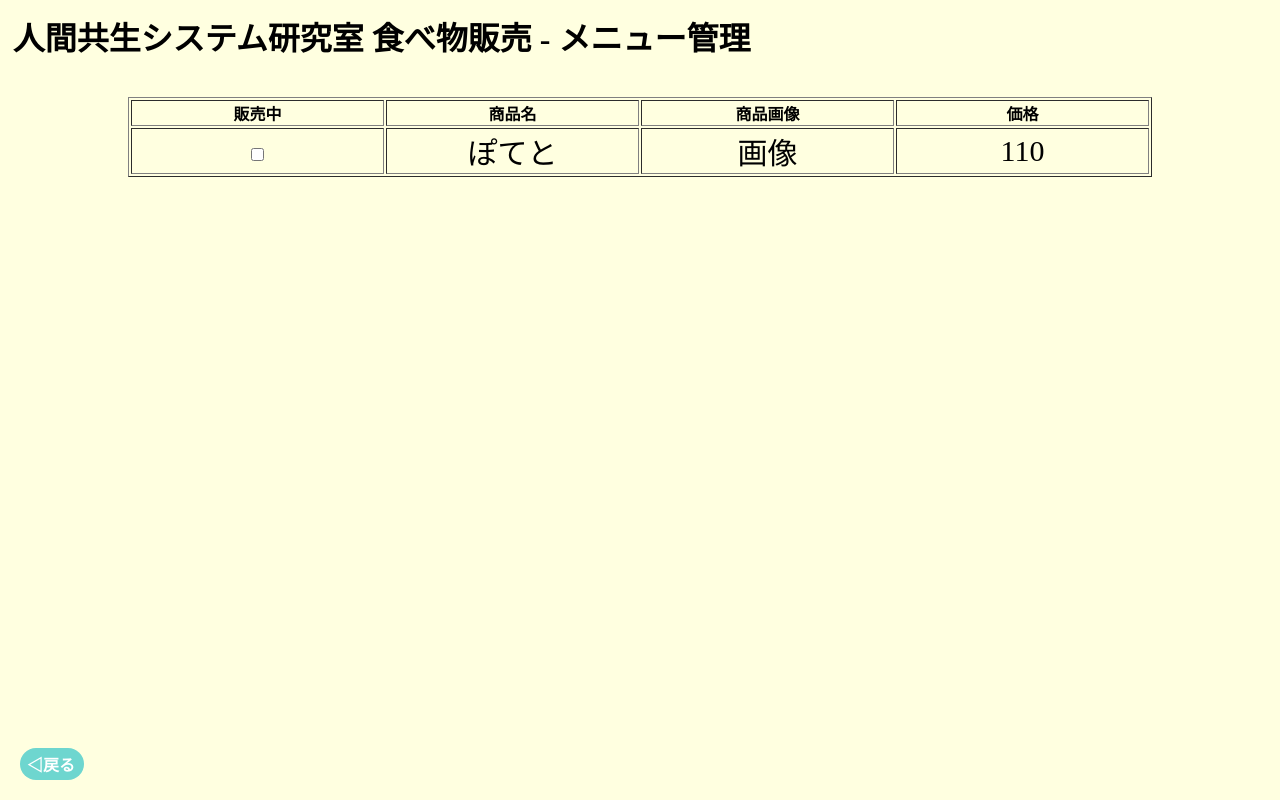
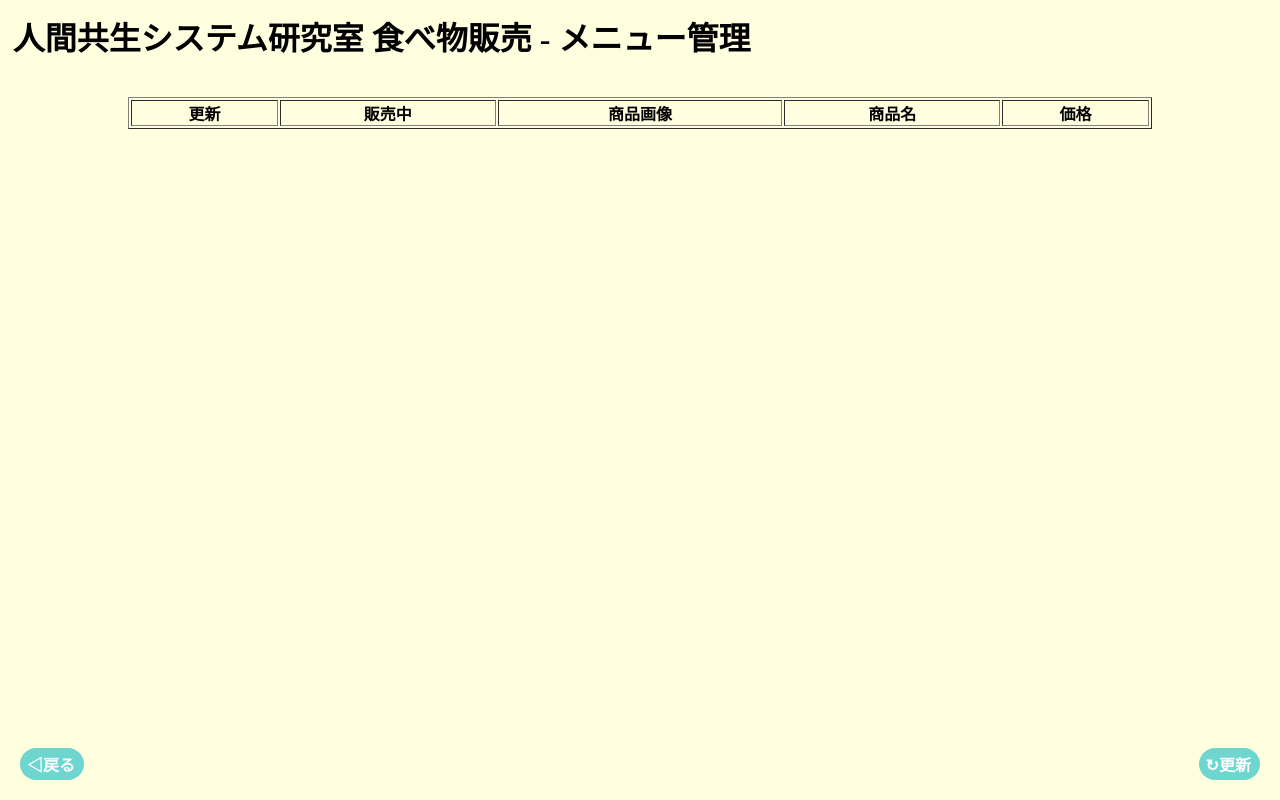
Before and after one commit to penguin-syan/InventoryControl, a PHP site: page /admin/updatemenu in a window 1280 px wide. Run offline with PHP 8.4, Linux system fonts and the light colour scheme; data that the repository does not hold is empty; a stand-in replaces the project's code that opens the database connection.

Commit message:
[update]メニュー情報の更新画面を更新
メニュー情報の更新画面に，現行のメニュー情報が表示されるように修正．

```diff
--- a/admin/updatemenu/index.html
+++ b/admin/updatemenu/index.php
@@ -17,8 +17,8 @@
  <head>
      <title>食べ物販売 - メニュー管理</title>
      <meta charset="UTF-8">
-     <link rel="stylesheet" href="../css/style_menu.css">
-     <link rel="stylesheet" href="../css/style_button.css">
+     <link rel="stylesheet" href="../../css/style_updatemenu.css">
+     <link rel="stylesheet" href="../../css/style_button.css"
      <meta http-equiv="Cache-Control" content="no-cache">
      <!--
      <link rel="icon" href="">
@@ -32,22 +32,23 @@
 
  <body oncontextmenu="return false;">
      <h1>人間共生システム研究室 食べ物販売 - メニュー管理</h1>
+     <form>
      <table border="1px">
      <tr>
+         <th>更新</th>
          <th>販売中</th>
+         <th>商品画像</th>
          <th>商品名</th>
-         <th>商品画像</th>
          <th>価格</th>
      </tr>
-     <tr>
-         <td><input type="checkbox"></th>
-         <td>ぽてと</td>
-         <td>画像</td>
-         <td>110</td>
-     </tr>
+     <?php
+     require_once '../../connect_db.php';
+     updateMenuOutput();
+     ?>
      </table>
+     </form>
 
-     <!-- <p id="pageTop"><a href="../purchase">購入画面へ進む▷</a></p> -->
+     <p id="pageTop"><a href="">↻更新</a></p>
      <p id="pageBack"><a href="../">◁戻る</a></p>
 
  </body>
--- a/connect_db.php
+++ b/connect_db.php
@@ -193,7 +193,6 @@ function updateInventory(){
     $sqlCommand = "select * from inventory;";
     $sql = mysqlCommand($sqlCommand);
 
-    $total = 0;
     foreach($sql as $value){
         //販売中なら，テキストボックス内の数値を確認しupdateする．
         if($value['onsale'] == 1){
@@ -224,3 +223,20 @@ function addNewMenu() {
     $sqlCommand = "insert into inventory values(0, '".$_POST['itemName']."', '".$imageFile."', ".$_POST['price'].", 1, 0);";
     $result = mysqlCommand($sqlCommand);
 }
+
+/**
+ *
+ */
+function updateMenuOutput(){
+    $sqlCommand = "select * from inventory;";
+    $sql = mysqlCommand($sqlCommand);
+
+    foreach($sql as $value){
+        echo '<tr><td><input type="checkbox" name="'.$value['id'].'_update"></td>';
+        echo '<td><input type="checkbox" name="'.$value['id'].'_onsale" ';
+        echo $value['onsale'] == 1 ? 'checked="checked"></td>' : '></td>';
+        echo '<td><img src="../../images/'.$value['image'].'"></td>';
+        echo '<td id="name"><input type="text" maxlength="12" value="'.$value['name'].'"></td>';
+        echo '<td id="value">\<input type="tel" value="'.$value['price'].'"></td></tr>';
+    }
+}
--- /dev/null
+++ b/css/style_updatemenu.css
@@ -0,0 +1,56 @@
+@charset "UTF-8";
+
+* {
+    margin: 0px;
+    padding: 0px;
+}
+
+html {
+    width: 100%;
+    height: 100%;
+}
+
+body {
+    width: 100%;
+    height: 100%;
+    background-color: lightyellow;
+    user-select: none;
+}
+
+h1 {
+    padding: 1%;
+}
+
+table {
+    width: 80%;
+    margin: auto;
+    margin-top: 2%;
+    margin-bottom: 3%;
+}
+
+td {
+    font-size: 30px;
+    text-align: center;
+}
+
+img {
+    max-height: 50px;
+}
+
+strong {
+    color: red;
+}
+
+input {
+    font-size: 30px;
+    width: 80%;
+    text-align: center;
+}
+
+#name {
+    width: 50%;
+}
+
+#value {
+    width: 20%;
+}
```
Also changed, not shown: 1 other file.
